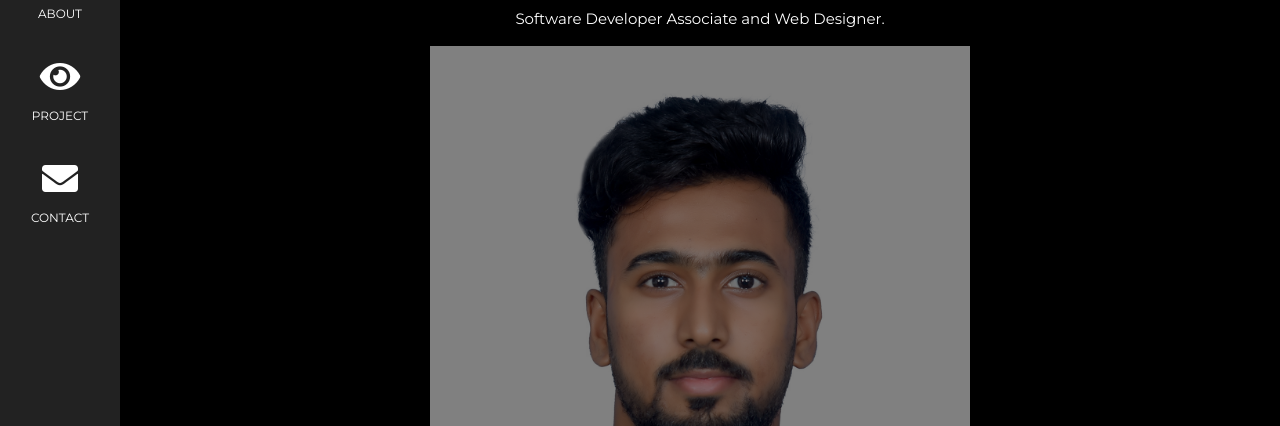
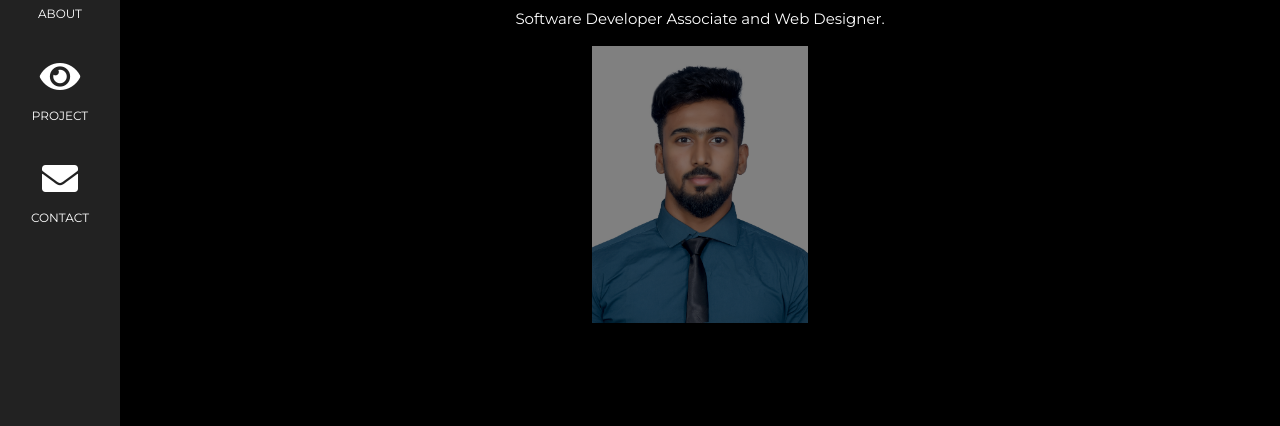
Before and after one commit to JayaKarthikkumar/My-Portfolio, a plain HTML site: page index.html in a window 1280 px wide. Shown: the part 157-583 px from the top of the page. Drawn offline with nearby package versions, Linux system fonts and the light colour scheme.

Commit message:
Update index.html

```diff
--- a/index.html
+++ b/index.html
@@ -17,8 +17,8 @@ body, h1,h2,h3,h4,h5,h6 {font-family: "Montserrat", sans-serif}
 /* Remove margins from "page content" on small screens */
 @media only screen and (max-width: 600px) {#main {margin-left: 0}}
    .images {
-            width: 50%; /* Adjust this percentage to change the size */
-            height: auto; /* Maintain aspect ratio */
+            width: 20%; /* Adjust this percentage to change the size */
+            height: 20%; /* Maintain aspect ratio */
             opacity: 0.5; /* 50% opacity */
         }
 </style>
```
